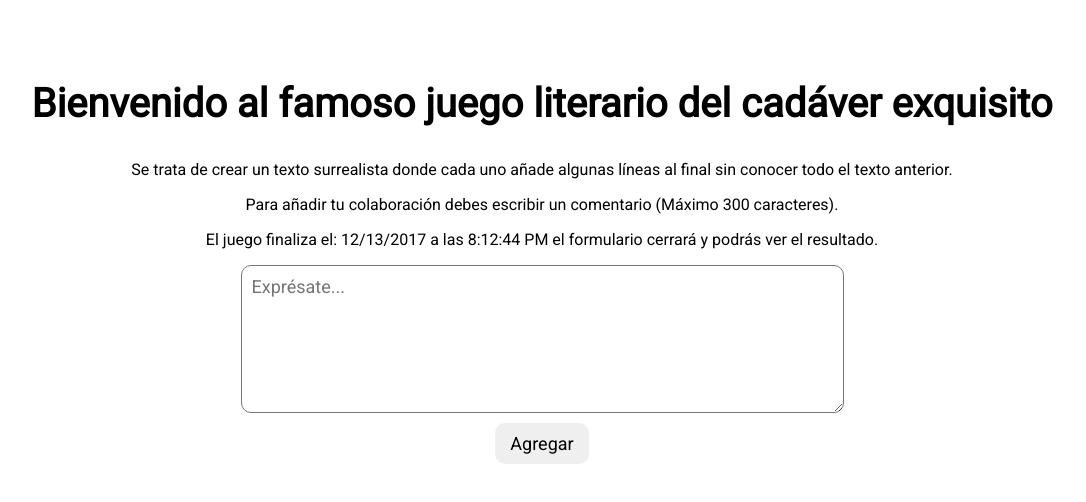
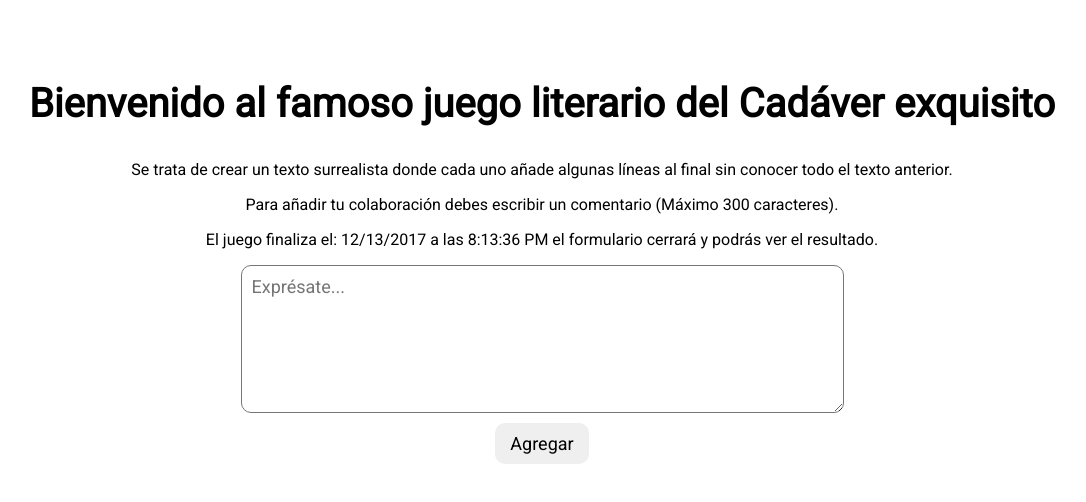
Before and after one commit to flordeciruela/Angular-form, an Angular app: page / in a window 1280 px wide. Shown: the top 502 px of the page, without its empty margins (98-1184 px from the left). Built offline with nearby package versions, Linux system fonts and the light colour scheme.

Commit message:
adding tests

```diff
--- a/src/app/app.component.ts
+++ b/src/app/app.component.ts
@@ -8,12 +8,12 @@ import data from './app.data';
   styleUrls: ['./app.component.css']
 })
 export class AppComponent implements OnInit {
-  title = 'Bienvenido al famoso juego literario del cadáver exquisito';
+  title = 'Bienvenido al famoso juego literario del Cadáver exquisito';
   form: FormGroup;
   fb: FormBuilder;
   arr = data;
   gameOver = false;
-  timeForDeadline = 8000;//1*60*1000;
+  timeForDeadline = 1*60*1000;
   dateDeadLine = new Date((new Date()).valueOf() + this.timeForDeadline)
   dateString = new Intl.DateTimeFormat().format(this.dateDeadLine) + ' a las ' + this.dateDeadLine.toLocaleTimeString();
 
```
Also changed, not shown: 1 other file (tests, documents, lock files or other folders).
